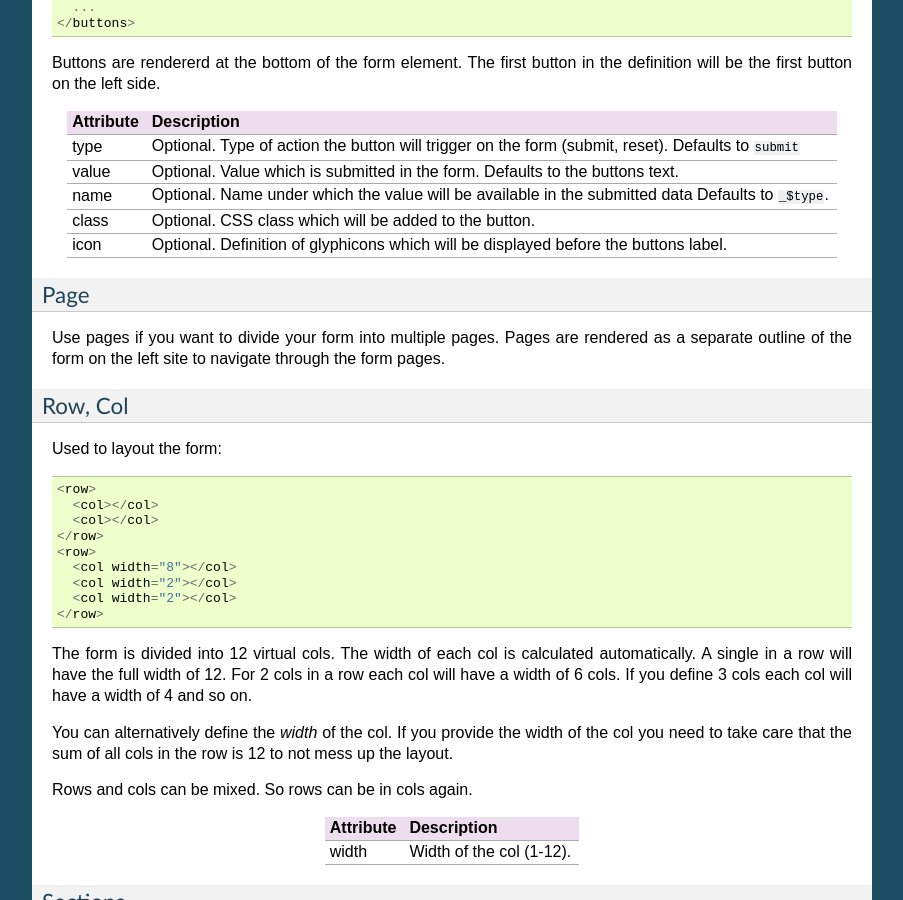
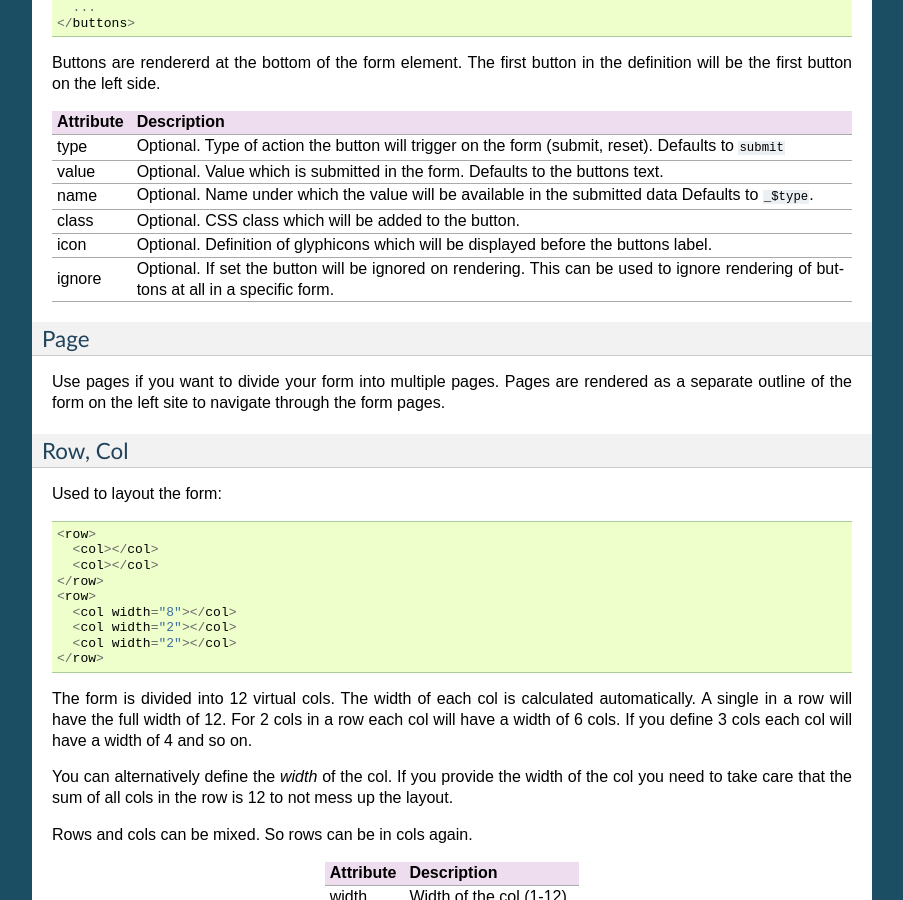
Before and after one commit to ringo-framework/formbar, a Sphinx documentation site: the page built from docs/source/config.rst, in a window 1280 px wide and 900 px high, scrolled down 4985 px. Shown: the whole window, without its empty margins (198-1101 px from the left). Built offline with Sphinx 7.4.7, drawn with Linux system fonts in a browser that asks for light colours; formulas are drawn with MathJax 3.

Commit message:
Added "ignore" attribute to buttons.
This allows to render forms with no buttons at all.

```diff
--- a/CHANGES.txt
+++ b/CHANGES.txt
@@ -2,6 +2,8 @@
 ======
 - Allow user defined values on form initialisation. Needed for specific rules
   evaluations which relay on external data.
+- Added "ignore" attribute to buttons to allow rendering forms with no
+  buttons at all.
 
 0.20.2
 ======
--- a/docs/source/config.rst
+++ b/docs/source/config.rst
@@ -291,6 +291,7 @@ value          Optional. Value which is submitted in the form. Defaults to the b
 name           Optional. Name under which the value will be available in the submitted data Defaults to ``_$type``.
 class          Optional. CSS class which will be added to the button.
 icon           Optional. Definition of glyphicons which will be displayed before the buttons label.
+ignore         Optional. If set the button will be ignored on rendering.  This can be used to ignore rendering of buttons at all in a specific form.
 ============   ===========
 
 Page
```
Also changed, not shown: 1 other file.
